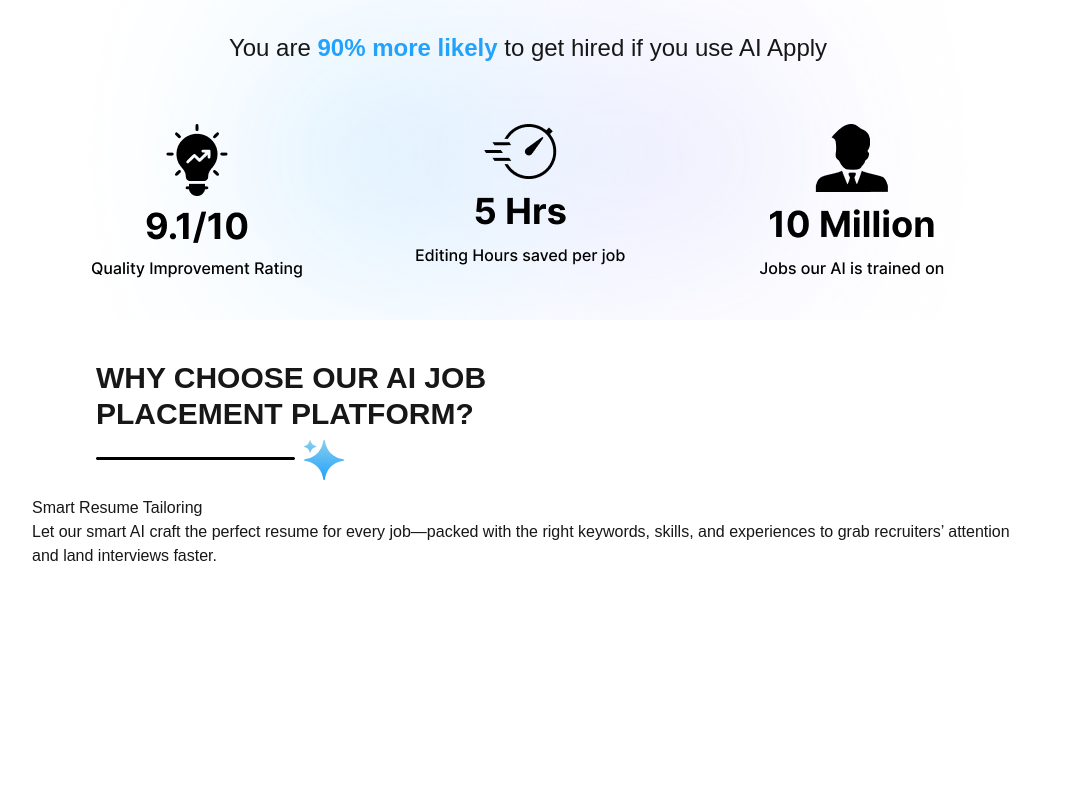
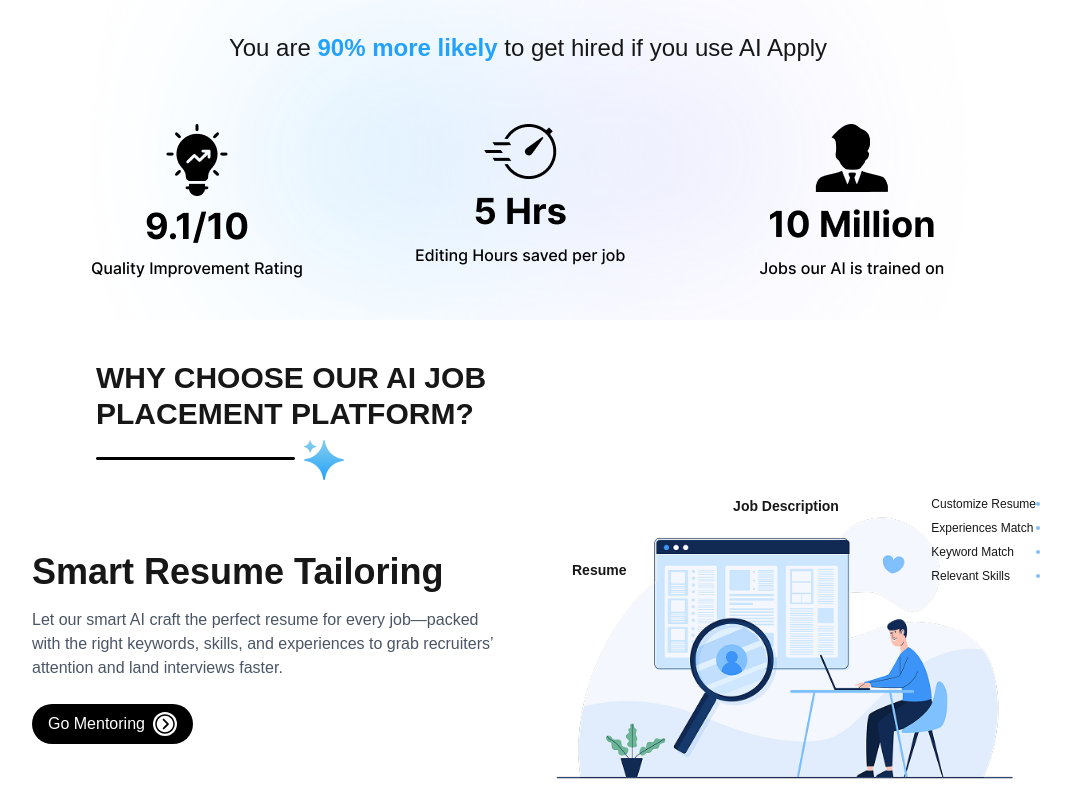
Before and after one commit to EmonHossen10/job-mantic, a Next.js app: page / in a window 1280 px wide. Shown: the part 741-1541 px from the top of the page, without its empty margins (112-1183 px from the left). Before the commit the page ends 1333 px from the top, so only its background shows below. Built offline with nearby package versions, Linux system fonts and the light colour scheme.

Commit message:
smart resume desktop version added

```diff
--- a/app/Components/SmartResume.js
+++ b/app/Components/SmartResume.js
@@ -1,17 +1,62 @@
-import React from 'react';
+import React from "react";
+import Button from "./Button";
+import img from "@/public/smartResume.png";
+import Image from "next/image";
 
 const SmartResume = () => {
   return (
-        <div className=' md:mt-24 mt-20'>
-             <section>
-                <div>
+    <div className="md:mt-24 mt-20">
+      <section className="flex flex-col md:flex-row md:items-center gap-10">
         {/* text part */}
-                    <h2>Smart Resume Tailoring</h2>
-                    <p>Let our smart AI craft the perfect resume for every job—packed with the right keywords, skills, and experiences to grab recruiters’ attention and land interviews faster.</p>
-                    <button></button>
+        <div className="w-full md:w-1/2">
+          <h2 className="text-2xl md:text-4xl font-bold mb-4">
+            Smart Resume Tailoring
+          </h2>
+          <p className="text-gray-600 mb-6">
+            Let our smart AI craft the perfect resume for every job—packed with
+            the right keywords, skills, and experiences to grab recruiters’
+            attention and land interviews faster.
+          </p>
+          <Button>Go Mentoring</Button>
         </div>
-                <div>
+
         {/* image part */}
+        <div className="w-full relative md:w-1/2 flex justify-center">
+          <Image src={img} alt="Smart Resume" />
+
+          <p className="absolute text-sm font-semibold  ">Job Description</p>
+          <p className="absolute left-6 top-16 text-sm font-semibold  ">
+            Resume
+          </p>
+          {/* dotted here */}
+          <div className="flex absolute -right-4 flex-col items-end list-inside">
+            <ul className="flex flex-col gap-2 ">
+              <li className="flex justify-between items-center">
+                <span className="text-sm md:text-xs whitespace-nowrap">
+                  Customize Resume
+                </span>
+                <span className="w-1 h-1 bg-[#80C0FF] rounded-full"></span>
+              </li>
+              <li className="flex justify-between items-center">
+                <span className="text-sm md:text-xs whitespace-nowrap">
+                  Experiences Match
+                </span>
+                <span className="w-1 h-1 bg-[#80C0FF] rounded-full"></span>
+              </li>
+              <li className="flex justify-between items-center">
+                <span className="text-sm md:text-xs whitespace-nowrap">
+                  Keyword Match
+                </span>
+                <span className="w-1 h-1 bg-[#80C0FF] rounded-full"></span>
+              </li>
+              <li className="flex justify-between items-center">
+                <span className="text-sm md:text-xs whitespace-nowrap">
+                  Relevant Skills
+                </span>
+                <span className="w-1 h-1 bg-[#80C0FF] rounded-full"></span>
+              </li>
+            </ul>
+          </div>
         </div>
       </section>
     </div>
```
Also changed, not shown: public/dot.png (added), public/smartResume.png (added). Lines whose indentation alone changed are shown as unchanged.
